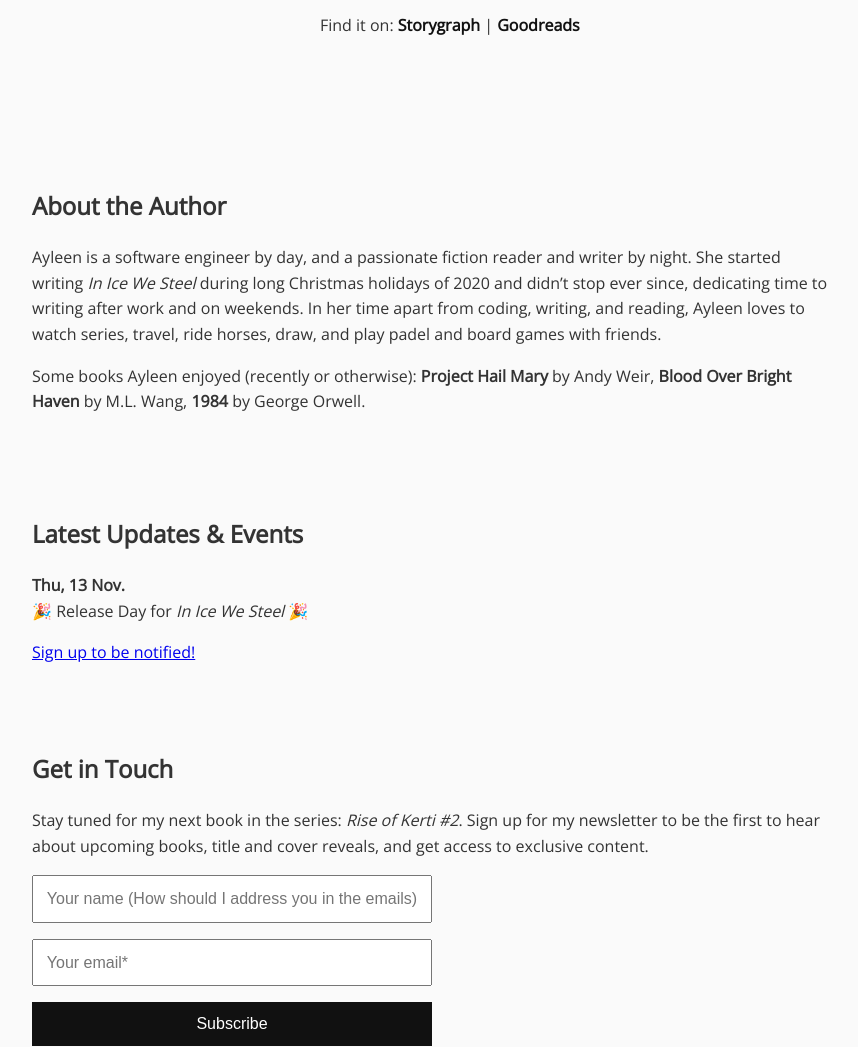
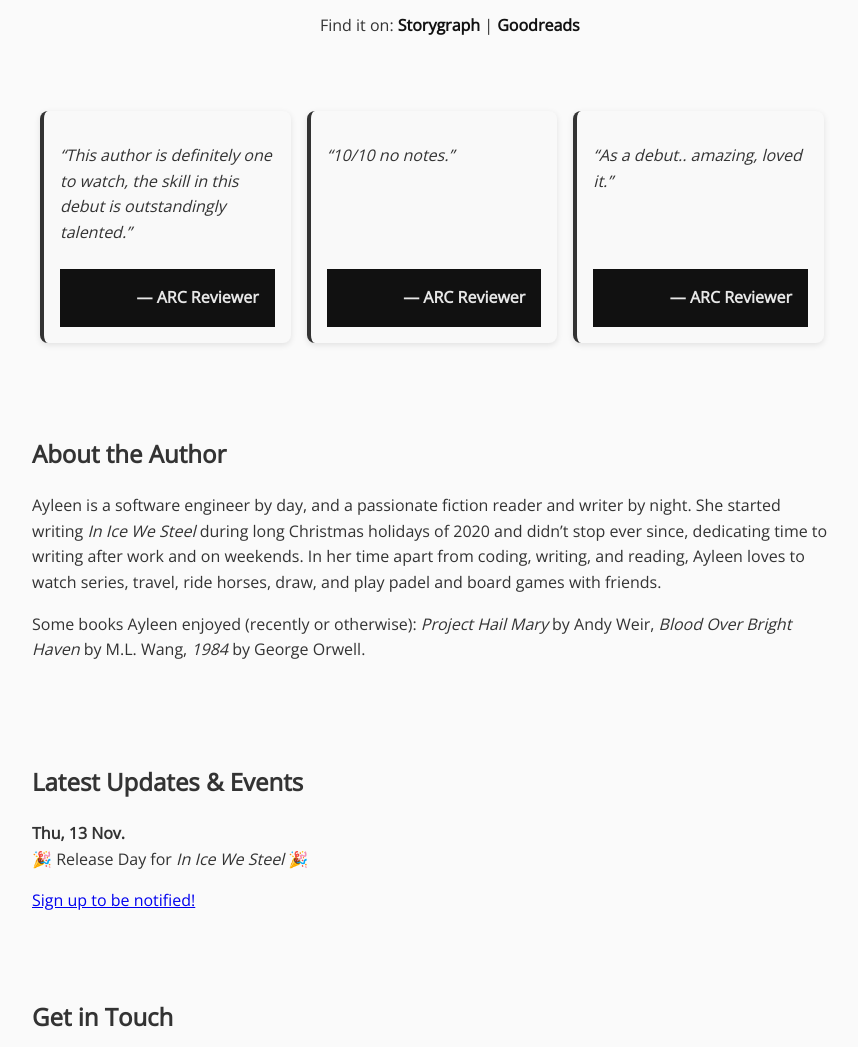
Before and after one commit to ayleen-codes/author-website, a plain HTML site: page index.html in a window 1280 px wide. Shown: the part 905-1952 px from the top of the page, without its empty margins (208-1066 px from the left). Drawn offline with nearby package versions, Linux system fonts and the light colour scheme.

Commit message:
Add testimonials

```diff
--- a/index.html
+++ b/index.html
@@ -14,7 +14,7 @@
       <a href="#books">Books</a>
       <a href="#about">About</a>
       <a href="#updates">Updates</a>
-      <a href="#contact">Get in Touch</a>
+      <a href="#contact" class="nowrap">Get in Touch</a>
     </nav>
   </header>
 
@@ -62,6 +62,20 @@
         </p>
       </div>
     </div>
+    <div class="testimonials">
+      <blockquote>
+        <p>“This author is definitely one to watch, the skill in this debut is outstandingly talented.”</p>
+        <footer>— ARC Reviewer</footer>
+      </blockquote>
+      <blockquote>
+        <p>“10/10 no notes.”</p>
+        <footer>— ARC Reviewer</footer>
+      </blockquote>
+      <blockquote>
+        <p>“As a debut.. amazing, loved it.”</p>
+        <footer>— ARC Reviewer</footer>
+      </blockquote>
+    </div>
   </section>
 
 
@@ -74,9 +88,9 @@
     </p>
     <p>
       Some books Ayleen enjoyed (recently or otherwise):
-      <strong>Project Hail Mary</strong> by Andy Weir,
-      <strong>Blood Over Bright Haven</strong> by M.L. Wang,
-      <strong>1984</strong> by George Orwell.
+      <em>Project Hail Mary</em> by Andy Weir,
+      <em>Blood Over Bright Haven</em> by M.L. Wang,
+      <em>1984</em> by George Orwell.
     </p>
   </section>
 
--- a/style.css
+++ b/style.css
@@ -154,3 +154,41 @@ body {
   .book-right .links a:hover {
     text-decoration: underline;
   }
+
+  .nowrap{
+    white-space: nowrap;
+  }
+
+  .testimonials {
+    display: flex;
+    justify-content: space-between;
+    margin-top: 2rem;
+  }
+
+  .testimonials blockquote {
+    margin: 0.5rem;
+    flex: 1;
+    display: flex;
+    flex-direction: column;
+    justify-content: space-between;
+    background: #f9f9f9;
+    padding: 1rem;
+    border-left: 4px solid #333;
+    border-radius: 8px;
+    font-style: italic;
+    box-shadow: 0 2px 6px rgba(0,0,0,0.1);
+  }
+
+  .testimonials footer {
+    margin-top: 0.5rem;
+    font-style: normal;
+    font-weight: bold;
+    text-align: right;
+    color: #e7e7e7;
+  }
+
+  @media (max-width: 768px) {
+    .testimonials {
+      flex-direction: column;
+    }
+  }
```
